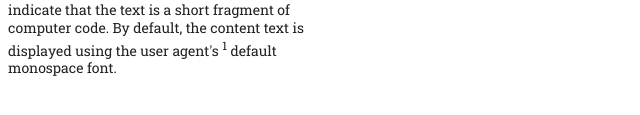
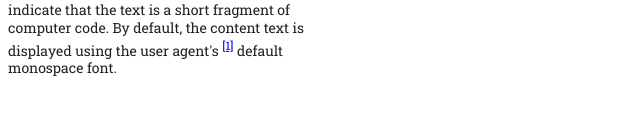
Before and after one commit to victoriakurichenko/2l-5t, a plain HTML site: page index.html in a window 1280 px wide. Shown: the part 355-470 px from the top of the page, 0-640 px from the left. Drawn offline with Linux system fonts and the light colour scheme.

Commit message:
a link to the upperscore symbol is added

```diff
--- a/index.html
+++ b/index.html
@@ -18,7 +18,7 @@
             <p>body { font-family: sans-serif; color: #222; font-size: 14px; line-height: 1.3; width: 300px;}</p>
     </blockquote>
 
-    <p>The HTML <code>&ltcode&gt</code>element displays its contents styled in a fashion intended to indicate that the text is a short fragment of computer code. By default, the content text is displayed using the user agent's <sup>1</sup> default monospace font.</p>
+    <p>The HTML <code>&ltcode&gt</code>element displays its contents styled in a fashion intended to indicate that the text is a short fragment of computer code. By default, the content text is displayed using the user agent's <sup><a href="#">[1]</a></sup> default monospace font.</p>
 
 </body>
 </html>
```
